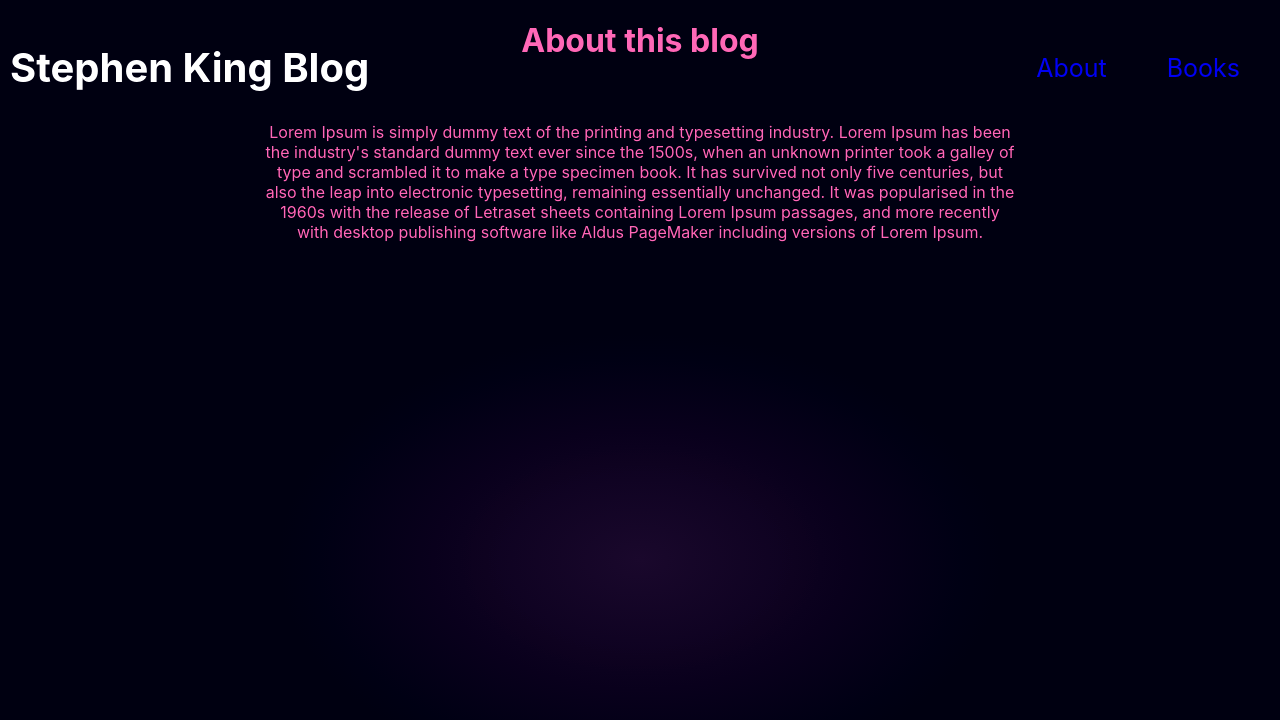
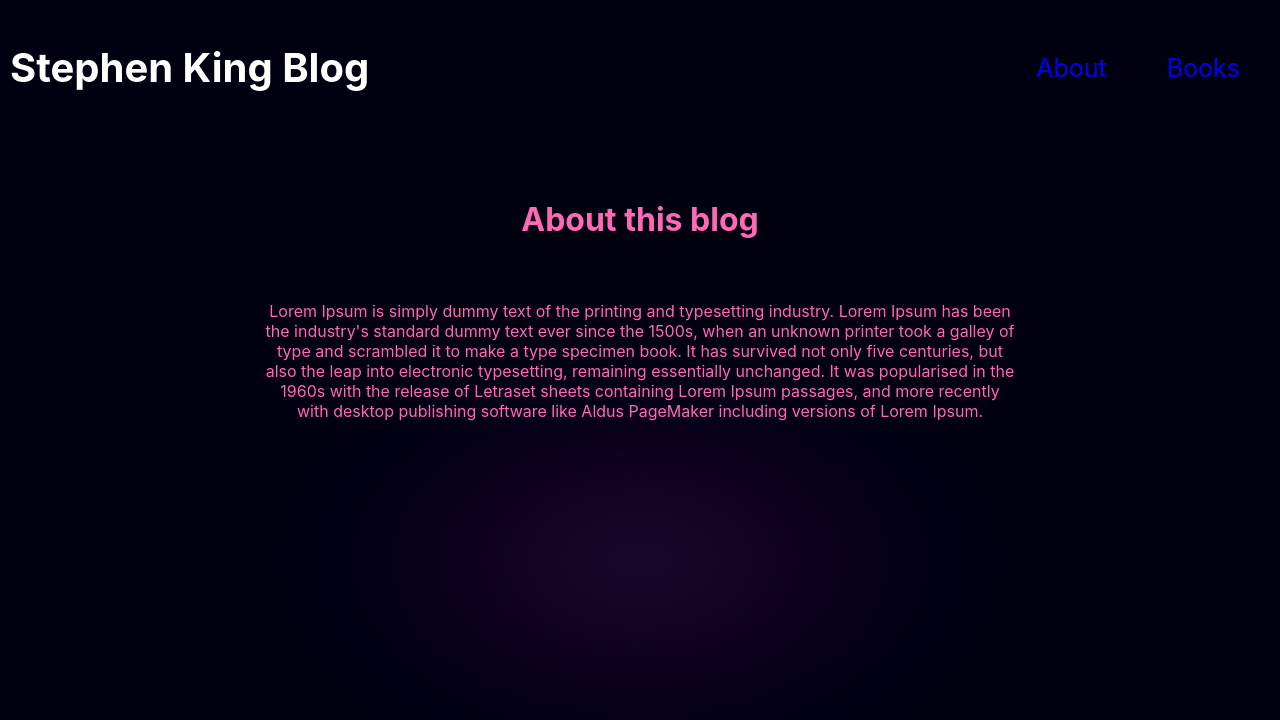
Before and after one commit to javierguerra4/sk-blog, a React (Create React App) app: page / in a window 1280 px wide. Shown: the top 720 px of the page. Built offline with nearby package versions, Linux system fonts and the light colour scheme.

Commit message:
Centered about container

```diff
--- a/src/App.css
+++ b/src/App.css
@@ -52,6 +52,13 @@
   padding: 20px;
 }
 
+.about-container {
+  position: absolute;
+  top: 40%;
+  left: 50%;
+  transform: translate(-50%, -50%);
+  padding: 10px;
+}
 .about-header {
   color: hotpink;
   z-index: 1;
--- a/src/components/About.js
+++ b/src/components/About.js
@@ -2,7 +2,7 @@
 
 function About() {
   return (
-    <div>
+    <div className="about-container">
       <h1 className="about-header">About this blog</h1>
       <p className="about-paragraph">
         Lorem Ipsum is simply dummy text of the printing and typesetting
```
